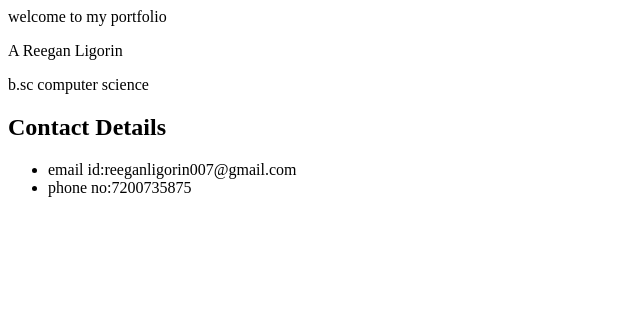
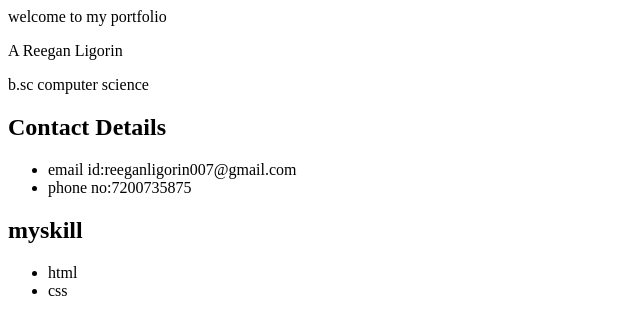
Before and after one commit to 24ucs009-crypto/student-project, a plain HTML site: page index.html in a window 1280 px wide. Shown: the whole page, without its empty margins (0-640 px from the left). Drawn offline with Linux system fonts and the light colour scheme.

Commit message:
Update index.html

```diff
--- a/index.html
+++ b/index.html
@@ -13,5 +13,10 @@
       <li>phone no:7200735875</li>
 
     </ul>
+    <h2>myskill</h2>
+    <ul>
+      <li>html</li>
+      <li>css</li>
+    </ul>
   </body>
 </html>
```
